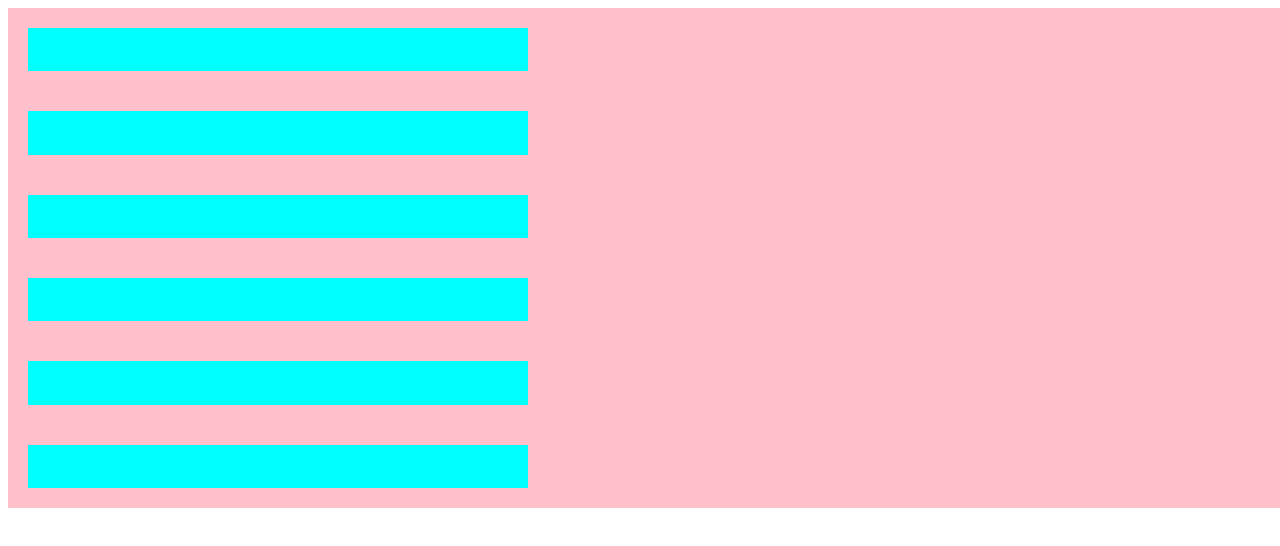
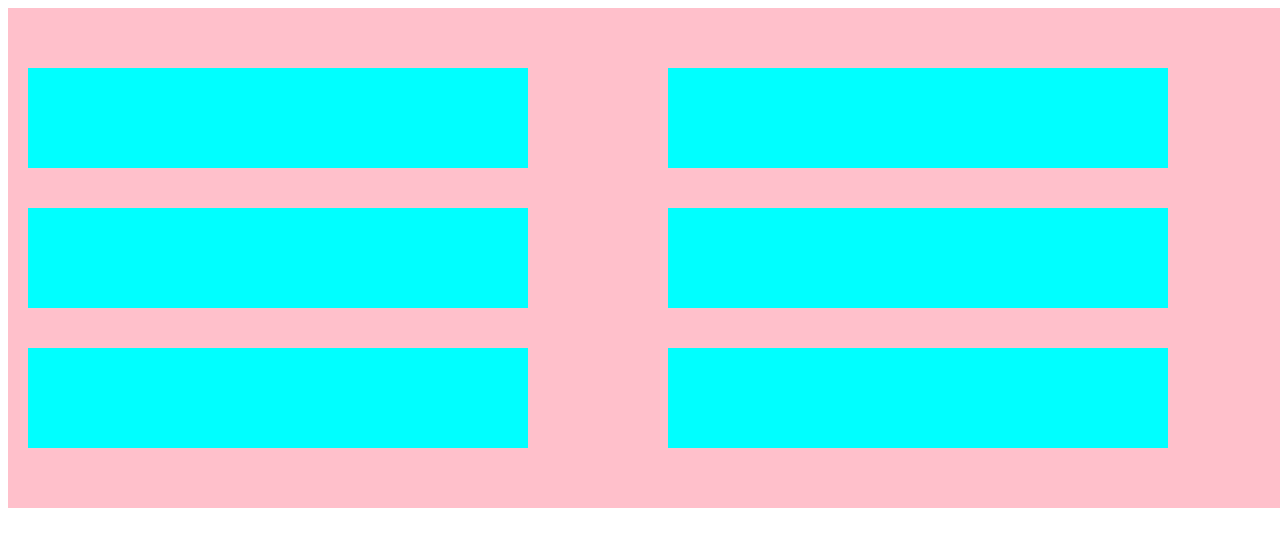
Before and after one commit to codori-dev/fisrt-diary, a plain HTML site: page css/css-flexbox/index.html in a window 1280 px wide. Drawn offline with Linux system fonts and the light colour scheme.

Commit message:
css flex

```diff
--- a/css/css-flexbox/index.html
+++ b/css/css-flexbox/index.html
@@ -7,7 +7,7 @@
     <link rel="stylesheet" href="style.css" />
   </head>
   <body>
-    <div class="flex-container d-col center flex-nowrap">
+    <div class="flex-container d-col center flex-wrap align-start">
       <!-- 플렉스 컨테이너 내부 div -->
       <div class="big-box"></div>
       <div class="big-box"></div>
@@ -16,6 +16,5 @@
       <div class="big-box"></div>
       <div class="big-box"></div>
     </div>
-
   </body>
 </html>
--- a/css/css-flexbox/style.css
+++ b/css/css-flexbox/style.css
@@ -62,6 +62,10 @@
   align-items: center;
 }
 
+.align-start {
+  align-items: flex-start;
+}
+
 .flex-nowrap {
   flex-wrap: nowrap;
 }
```
